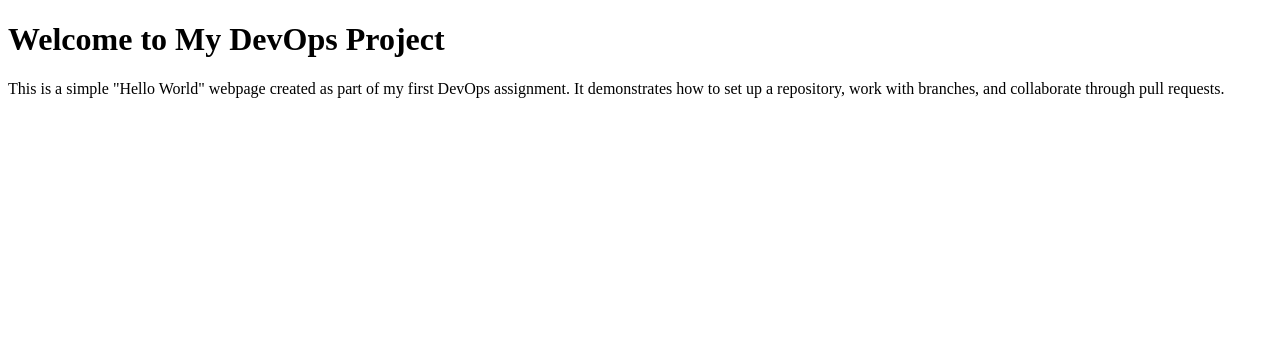
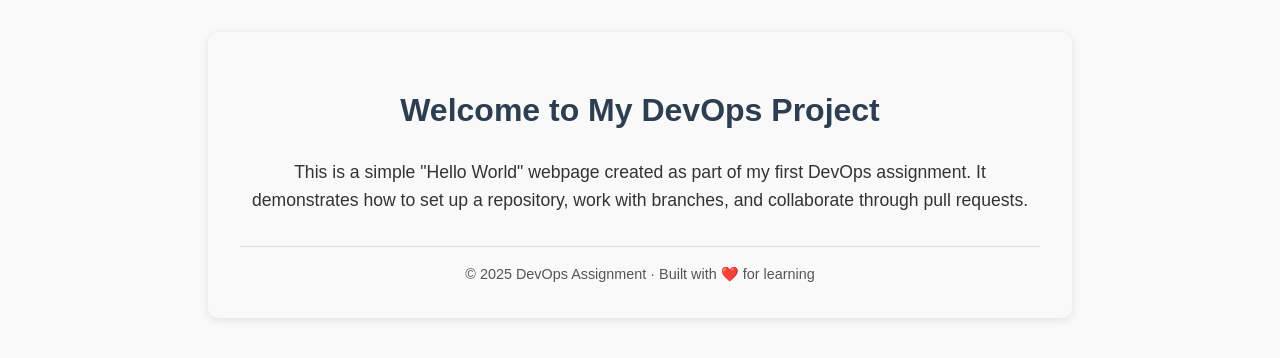
Before and after one commit to Ashikmahbub/dev-ops-assignment-01, a plain HTML site: page project_file.html in a window 1280 px wide. Drawn offline with Linux system fonts and the light colour scheme.

Commit message:
feat(footer): refine footer text and small style tweak (#3)
* Add footer section

* add footer and basic styling

```diff
--- a/project_file.html
+++ b/project_file.html
@@ -5,6 +5,38 @@
   <meta name="viewport" content="width=device-width, initial-scale=1.0"/>
 
   <title>DevOps Assignment – Hello World</title>
+  <style>
+    body {
+      font-family: Arial, sans-serif;
+      margin: 2rem auto;
+      max-width: 800px;
+      line-height: 1.6;
+      color: #333;
+      background: #f9f9f9;
+      padding: 2rem;
+      border-radius: 10px;
+      box-shadow: 0 2px 8px rgba(0,0,0,0.1);
+    }
+    h1 {
+      color: #2c3e50;
+      text-align: center;
+    }
+    p {
+      font-size: 1.1rem;
+      margin-top: 1rem;
+      text-align: center;
+    }
+    footer {
+      margin-top: 2rem;
+      text-align: center;
+      font-size: 0.9rem;
+      color: #555;
+      border-top: 1px solid #ddd;
+      padding-top: 1rem;
+    }
+  </style>
+
+
 </head>
 <body>
   <h1>Welcome to My DevOps Project</h1>
@@ -16,6 +48,12 @@
   </p>
 
 
+  <footer>
+    &copy; 2025 DevOps Assignment · Built with ❤️ for learning
+  </footer>
+
+
+
 
 
 
```
